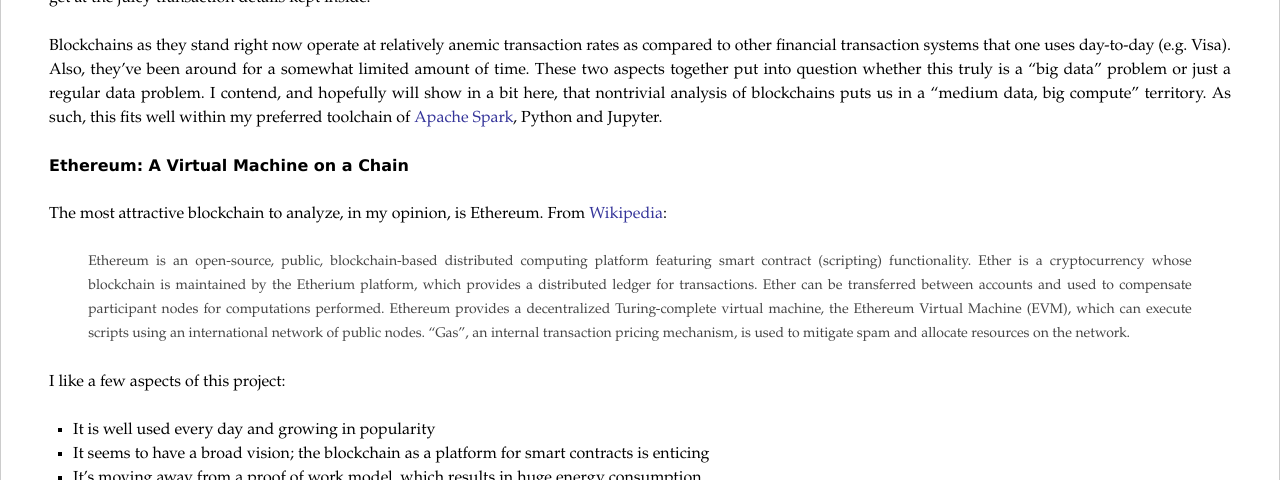
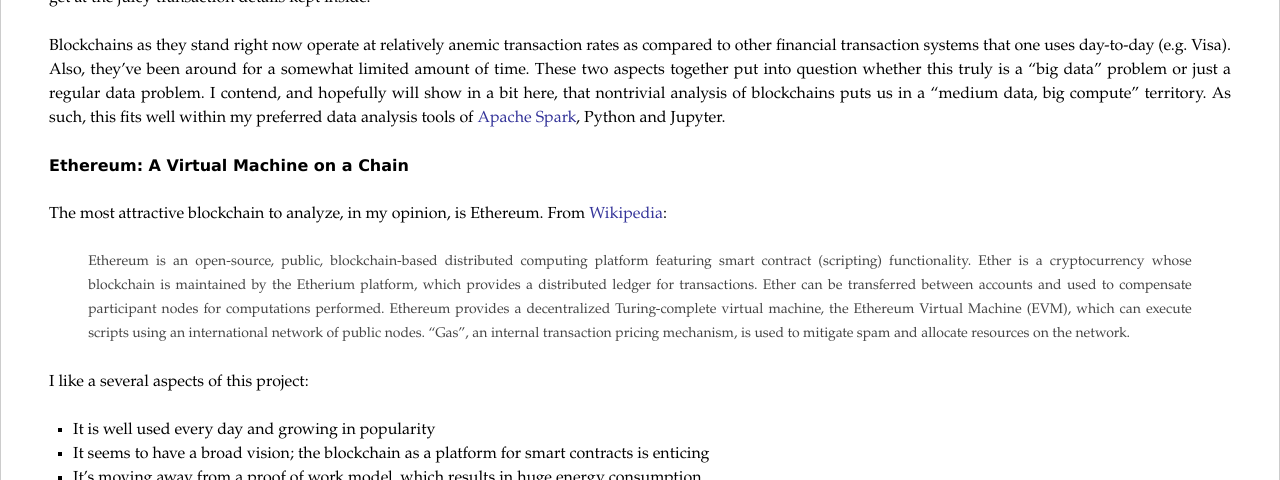
Before and after one commit to cestella/cestella.github.io, a Jekyll site: the page built from _posts/2018-01-22-ethereum-blockchain-analysis.markdown, in a window 1280 px wide and 1400 px high. Shown: the part 397-877 px from the top of the window. Built offline with Jekyll 4.4.1, drawn with Linux system fonts in a browser that asks for light colours; formulas are drawn with MathJax 3; comment, search, counter and statistics services are not loaded; some of the changed text lies outside the part shown.

Commit message:
clarify by being less specific

```diff
--- a/_posts/2018-01-22-ethereum-blockchain-analysis.markdown
+++ b/_posts/2018-01-22-ethereum-blockchain-analysis.markdown
@@ -21,7 +21,7 @@ interests of even the most bloodless in the tech industry.
 
 I'm a [data scientist](https://www.linkedin.com/in/casey-stella-84b9a11) working in a very specific niche: dealing with "Big Data".  When blockchains came to my notice the sheer transparency of them was exceptionally exciting and liberating.  Traditionally things like currencies operate like a black box, where one looks at the inputs, the outputs and tries to develop sensible guesses as to what is going on inside the black box.  With blockchains, due to the fact that they are essentially immutable ledgers of transactions, one can crack open the nut and get at the juicy transaction details kept inside.
 
-Blockchains as they stand right now operate at relatively anemic transaction rates as compared to other financial transaction systems that one uses day-to-day (e.g. Visa).  Also, they've been around for a somewhat limited amount of time.  These two aspects together put into question whether this truly is a "big data" problem or just a regular data problem.  I contend, and hopefully will show in a bit here, that nontrivial analysis of blockchains puts us in a "medium data, big compute" territory.  As such, this fits well within my preferred toolchain of [Apache Spark](http://spark.apache.org), Python and Jupyter.
+Blockchains as they stand right now operate at relatively anemic transaction rates as compared to other financial transaction systems that one uses day-to-day (e.g. Visa).  Also, they've been around for a somewhat limited amount of time.  These two aspects together put into question whether this truly is a "big data" problem or just a regular data problem.  I contend, and hopefully will show in a bit here, that nontrivial analysis of blockchains puts us in a "medium data, big compute" territory.  As such, this fits well within my preferred data analysis tools of [Apache Spark](http://spark.apache.org), Python and Jupyter.
 
 Ethereum: A Virtual Machine on a Chain
 ---
@@ -35,7 +35,7 @@ The most attractive blockchain to analyze, in my opinion, is Ethereum.  From [Wi
 > Virtual Machine (EVM), which can execute scripts using an international network of public nodes. "Gas", an internal
 > transaction pricing mechanism, is used to mitigate spam and allocate resources on the network.
 
-I like a few aspects of this project:
+I like a several aspects of this project:
 
 * It is well used every day and growing in popularity
 * It seems to have a broad vision; the blockchain as a platform for smart contracts is enticing
```
Also changed, not shown: other parts of _posts/2018-01-22-ethereum-blockchain-analysis.markdown (+1 -1 lines).
